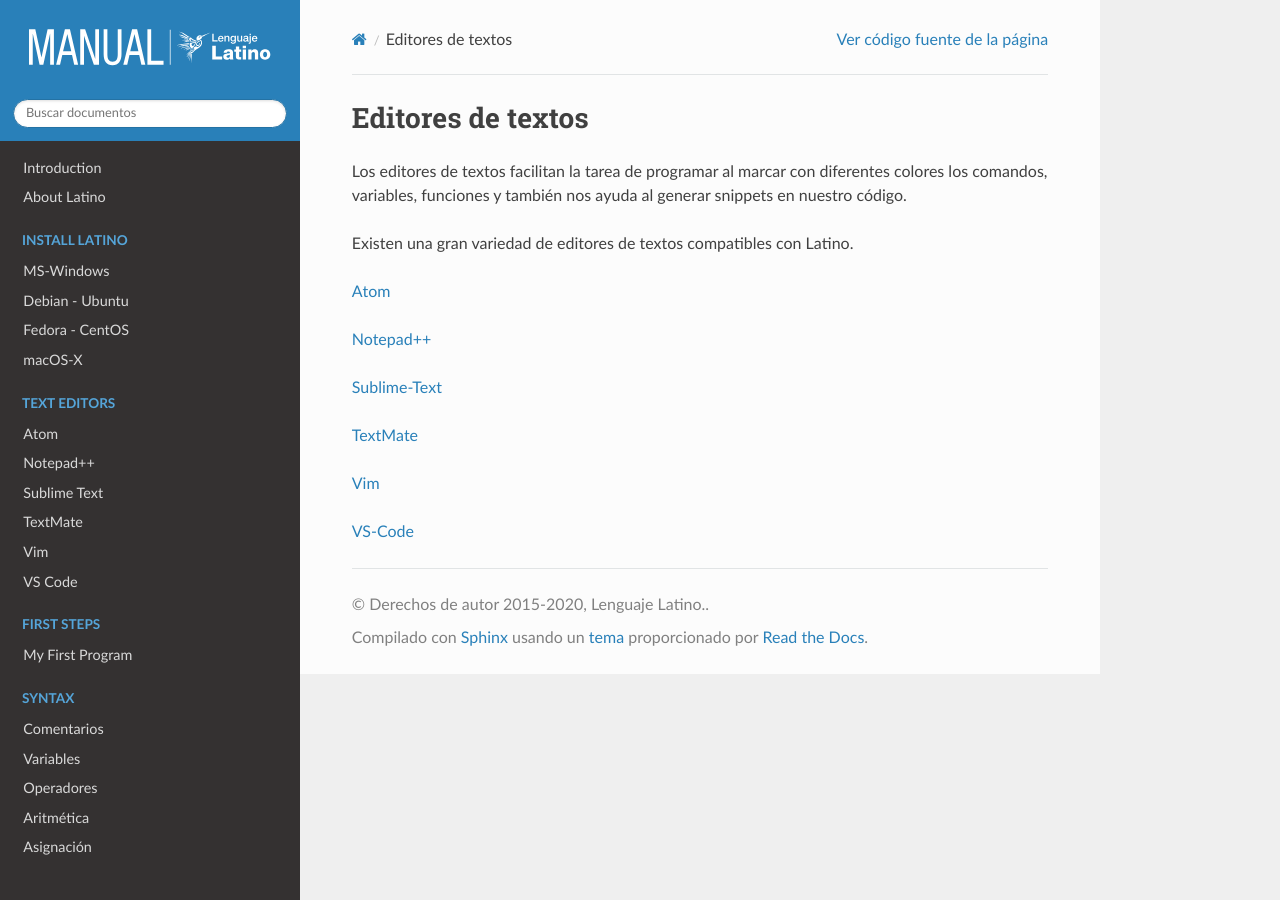
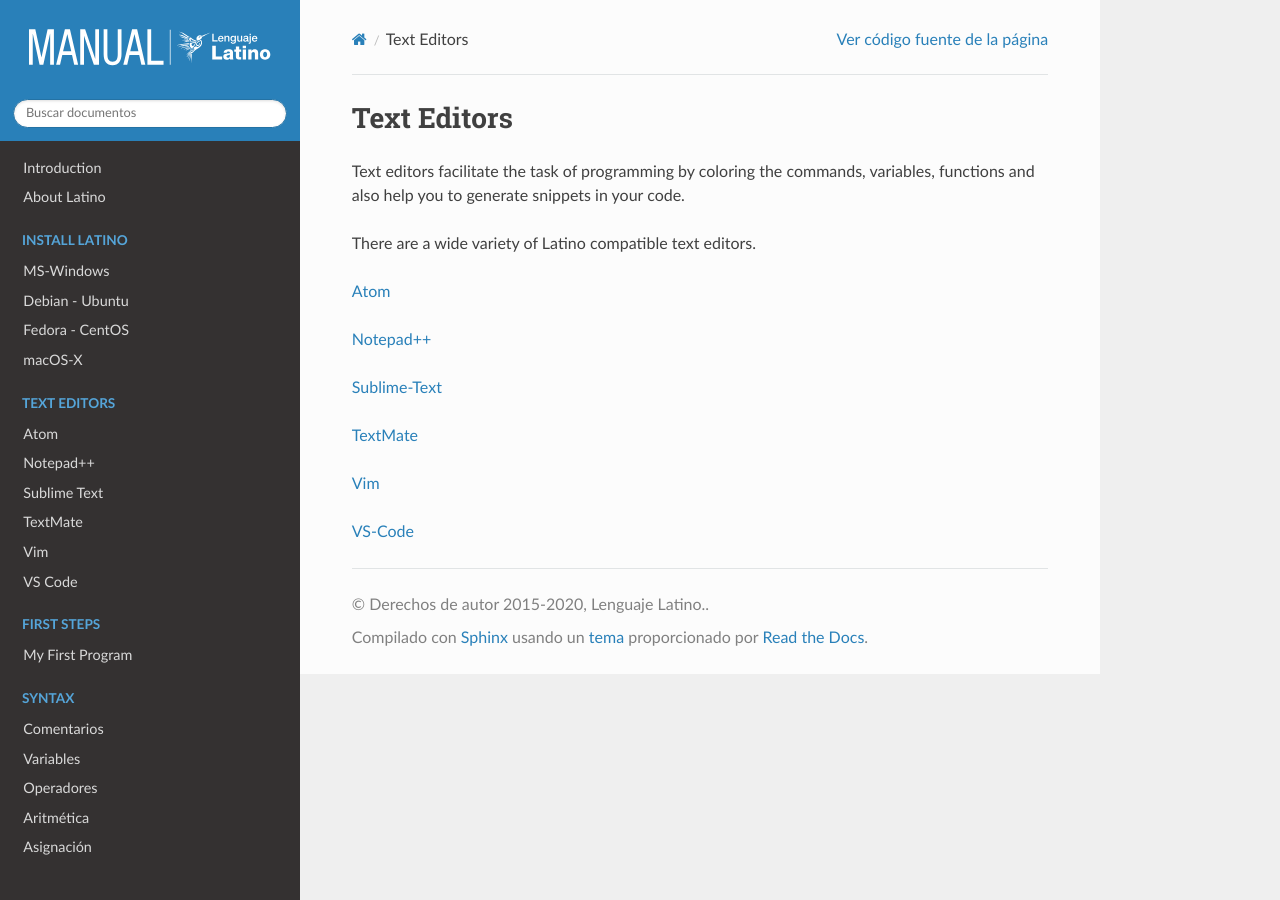
Before and after one commit to LatinoDocs/Manual-Latino.en-USA, a Sphinx documentation site: the page built from docs/Editores-Textos.rst, in a window 1280 px wide. Built offline with Sphinx 7.4.7 and the Read the Docs theme 2.0.0, drawn with Linux system fonts in a browser that asks for light colours; comment, search, counter and statistics services are not loaded.

Commit message:
📝 traducir editores de texto

```diff
--- a/docs/Editores-Textos.rst
+++ b/docs/Editores-Textos.rst
@@ -3,11 +3,11 @@
    :keywords: instalacion, latino, editor
 
 ====================
-Editores de textos
+Text Editors
 ====================
-Los editores de textos facilitan la tarea de programar al marcar con diferentes colores los comandos, variables, funciones y también nos ayuda al generar snippets en nuestro código.
+Text editors facilitate the task of programming by coloring the commands, variables, functions and also help you to generate snippets in your code.
 
-Existen una gran variedad de editores de textos compatibles con Latino.
+There are a wide variety of Latino compatible text editors.
 
 :ref:`Atom <atomLink>`
 
```
